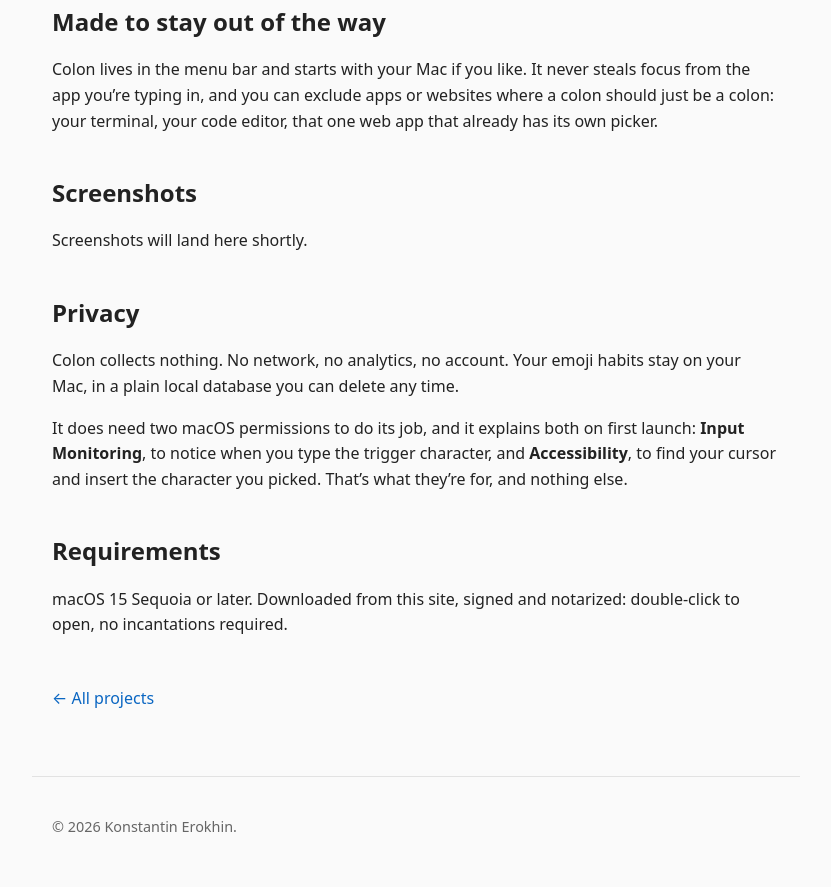
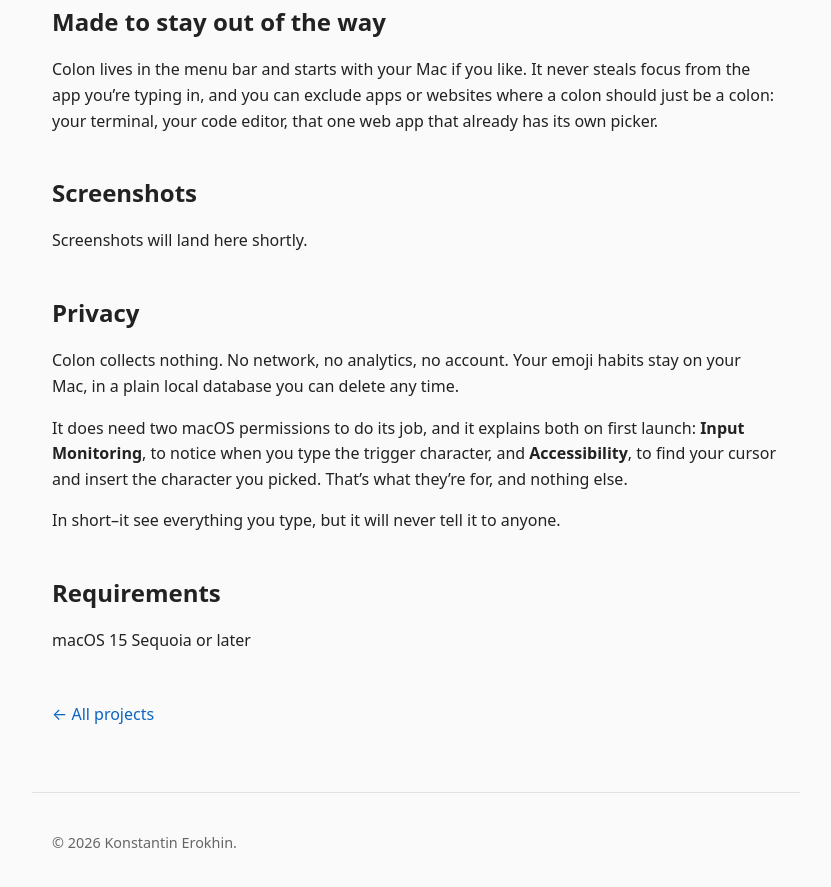
Before and after one commit to nerolapis/kontraptions.com, a Jekyll site: the page built from _projects/colon.md, in a window 1280 px wide and 900 px high, scrolled down 1373 px. Shown: the top 887 px of the window, without its empty margins (224-1055 px from the left). Built offline with Jekyll 4.4.1, drawn with Linux system fonts in a browser that asks for light colours.

Commit message:
New Colon cover image, Colon text edits

```diff
--- a/_projects/colon.md
+++ b/_projects/colon.md
@@ -2,8 +2,8 @@
 title: Colon
 kind: macOS app
 tagline: Type a colon, get an emoji. Or a hieroglyph. Your call.
-cover: /assets/img/colon-icon.png
-cover_style: icon
+cover: /assets/img/colon-cover.png
+cover_style: photo
 topics: [no-internet-apps]
 version: "1.0"
 order: 1
@@ -45,6 +45,8 @@
 
 It does need two macOS permissions to do its job, and it explains both on first launch: **Input Monitoring**, to notice when you type the trigger character, and **Accessibility**, to find your cursor and insert the character you picked. That's what they're for, and nothing else.
 
+In short--it see everything you type, but it will never tell it to anyone.
+
 ## Requirements
 
-macOS 15 Sequoia or later. Downloaded from this site, signed and notarized: double-click to open, no incantations required.
+macOS 15 Sequoia or later
```
Also changed, not shown: assets/img/colon-cover.png (added), assets/img/colon-icon.png (deleted).
